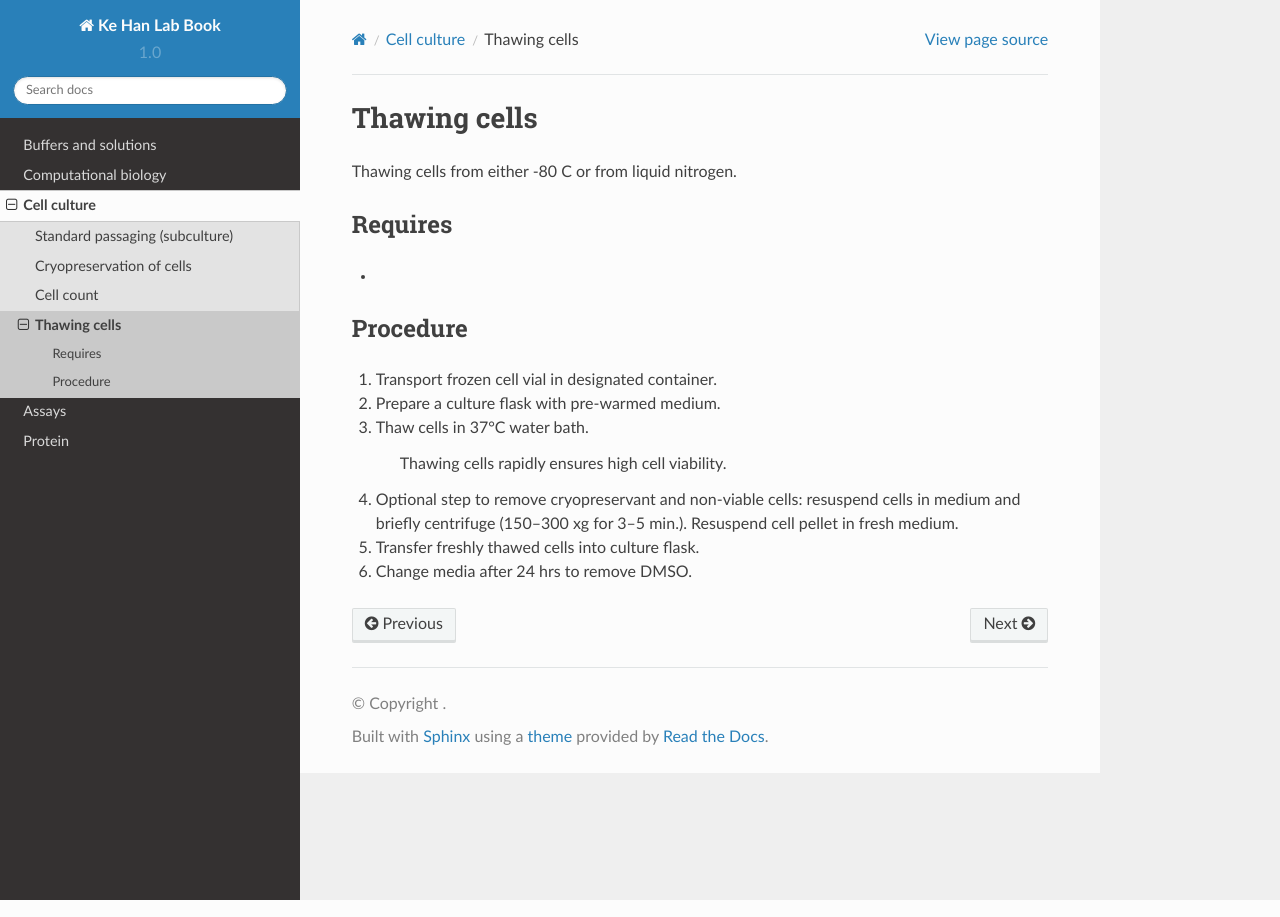
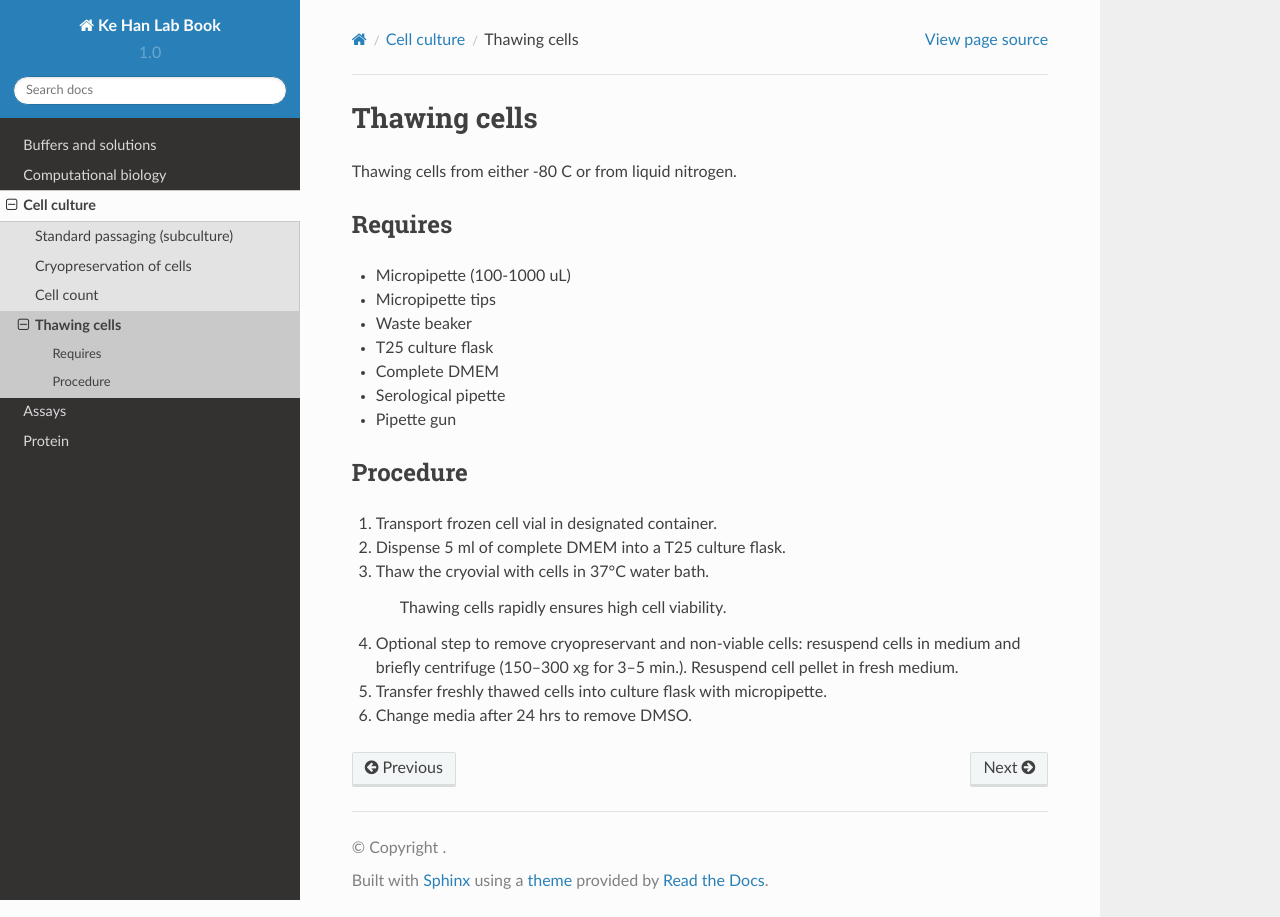
Before and after one commit to kehantan/labbook, a Sphinx documentation site: the page built from docs/cell_culture/thaw.rst, in a window 1280 px wide. Built offline with Sphinx 7.4.7 and the Read the Docs theme 2.0.0, drawn with Linux system fonts in a browser that asks for light colours.

Commit message:
Update thaw.rst

```diff
--- a/docs/cell_culture/thaw.rst
+++ b/docs/cell_culture/thaw.rst
@@ -5,16 +5,23 @@
 
 Requires
 --------
-*
+* Micropipette (100-1000 uL)
+* Micropipette tips
+* Waste beaker
+* T25 culture flask
+* Complete DMEM
+* Serological pipette
+* Pipette gun
+
 
 Procedure
 ---------
 #. Transport frozen cell vial in designated container.
-#. Prepare a culture flask with pre-warmed medium.
-#. Thaw cells in 37°C water bath.
+#. Dispense 5 ml of complete DMEM into a T25 culture flask.
+#. Thaw the cryovial with cells in 37°C water bath.
 
      Thawing cells rapidly ensures high cell viability.
 
 #. Optional step to remove cryopreservant and non-viable cells: resuspend cells in medium and briefly centrifuge (150–300 xg for 3–5 min.). Resuspend cell pellet in fresh medium.
-#. Transfer freshly thawed cells into culture flask.
+#. Transfer freshly thawed cells into culture flask with micropipette.
 #. Change media after 24 hrs to remove DMSO.
```
